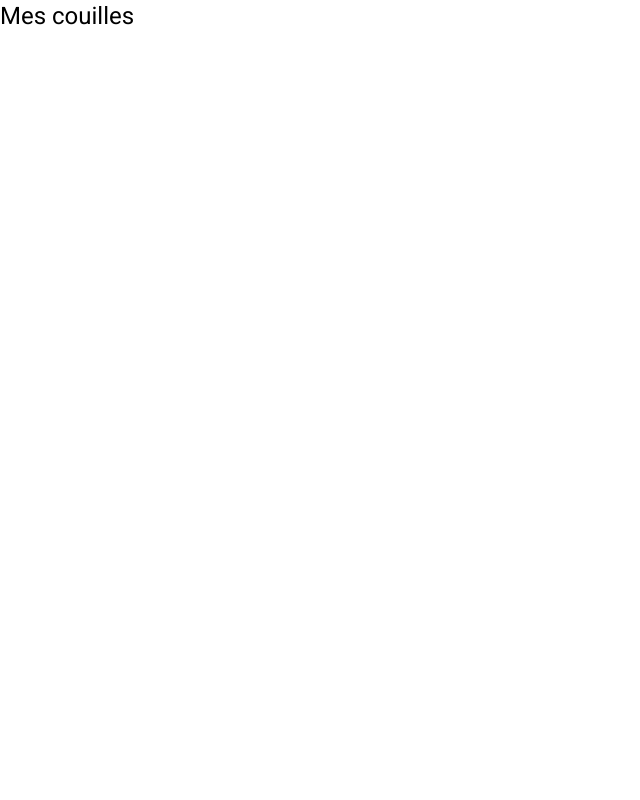
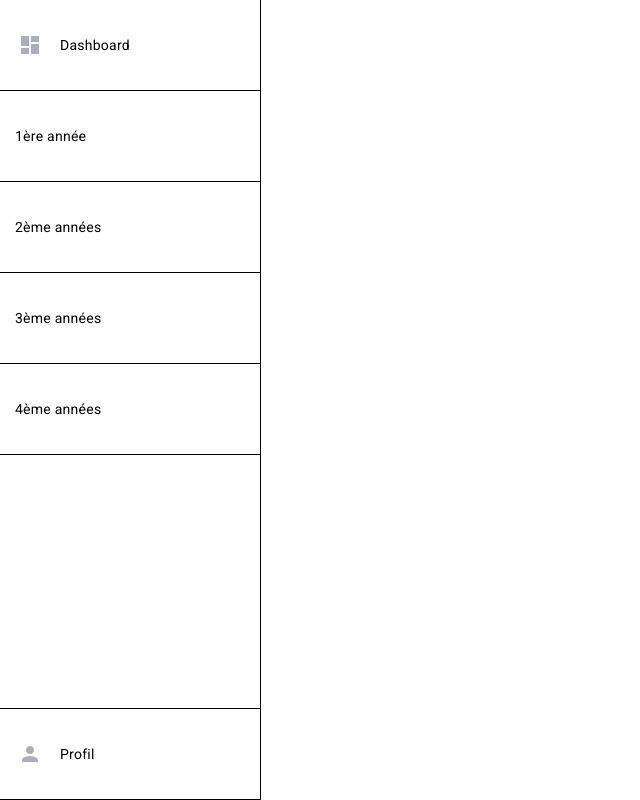
Before and after one commit to GinierClasses/322-426-projet-team-rocket, an Angular app: page / in a window 1280 px wide. Shown: the whole page, without its empty margins (0-640 px from the left). Built offline with nearby package versions, Linux system fonts and the light colour scheme.

Commit message:
Sidebar and basic structure

```diff
--- a/src/app/app.component.html
+++ b/src/app/app.component.html
@@ -1 +1,3 @@
-<h1>Mes couilles</h1>
+<router-outlet>
+  <app-sidebar></app-sidebar>
+</router-outlet>
--- /dev/null
+++ b/src/app/components/sidebar/sidebar.component.html
@@ -0,0 +1,40 @@
+<div class="sidebar">
+  <ul>
+    <li>
+      <a href="">
+        <i class="material-icons">dashboard</i>
+        <p>Dashboard</p>
+      </a>
+    </li>
+    <li>
+      <a href="">
+        <i class="material-icons"> </i>
+        <p>1ère année</p>
+      </a>
+    </li>
+    <li>
+      <a href="">
+        <i class="material-icons"> </i>
+        <p>2ème années</p>
+      </a>
+    </li>
+    <li>
+      <a href="">
+        <i class="material-icons"> </i>
+        <p>3ème années</p>
+      </a>
+    </li>
+    <li>
+      <a href="">
+        <i class="material-icons"> </i>
+        <p>4ème années</p>
+      </a>
+    </li>
+    <li class="profil">
+      <a href="">
+        <i class="material-icons">person</i>
+        <p>Profil</p>
+      </a>
+    </li>
+  </ul>
+</div>
--- /dev/null
+++ b/src/app/components/sidebar/sidebar.component.scss
@@ -0,0 +1,49 @@
+.sidebar {
+  position: relative;
+  height: 100vh;
+  overflow: auto;
+  width: 260px;
+  border-right: 1px solid black;
+
+  ul {
+    display: block;
+    list-style: none;
+
+    li {
+      a {
+        display: block;
+        text-decoration: none;
+        color: black;
+        padding: 30px 15px;
+        border-bottom: 1px solid black;
+
+        i {
+          font-size: 24px;
+          float: left;
+          margin-right: 15px;
+          line-height: 30px;
+          width: 30px;
+          text-align: center;
+          color: #a9afbb;
+        }
+
+        p {
+          margin: 0;
+          line-height: 30px;
+          font-size: 14px;
+          position: relative;
+          display: block;
+          height: auto;
+          white-space: nowrap;
+        }
+      }
+    }
+
+    .profil {
+      position: absolute;
+      bottom: 0px;
+      width: 100%;
+      border-top: 1px solid black;
+    }
+  }
+}
--- a/src/styles.scss
+++ b/src/styles.scss
@@ -1,4 +1,8 @@
-/* You can add global styles to this file, and also import other style files */
+* {
+  padding: 0;
+  margin: 0;
+}
 
-html, body { height: 100%; }
-body { margin: 0; font-family: Roboto, "Helvetica Neue", sans-serif; }
+body {
+  font-family: Roboto, "Helvetica Neue", sans-serif;
+}
```
Also changed, not shown: src/app/app.module.ts (+6 -2 lines), src/app/components/sidebar/sidebar.component.ts (added, +10 -0 lines), 1 other file (tests, documents, lock files or other folders).
